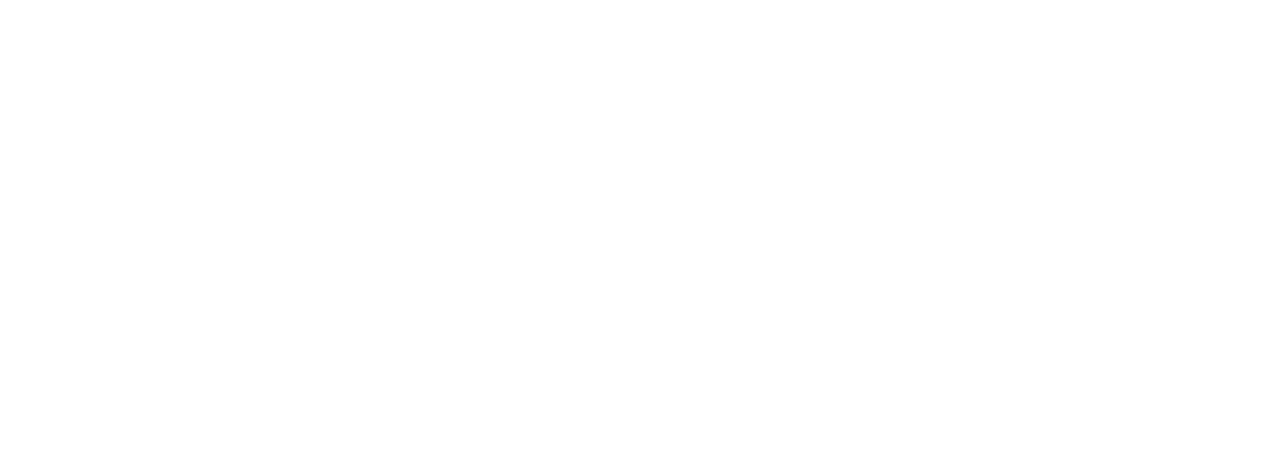
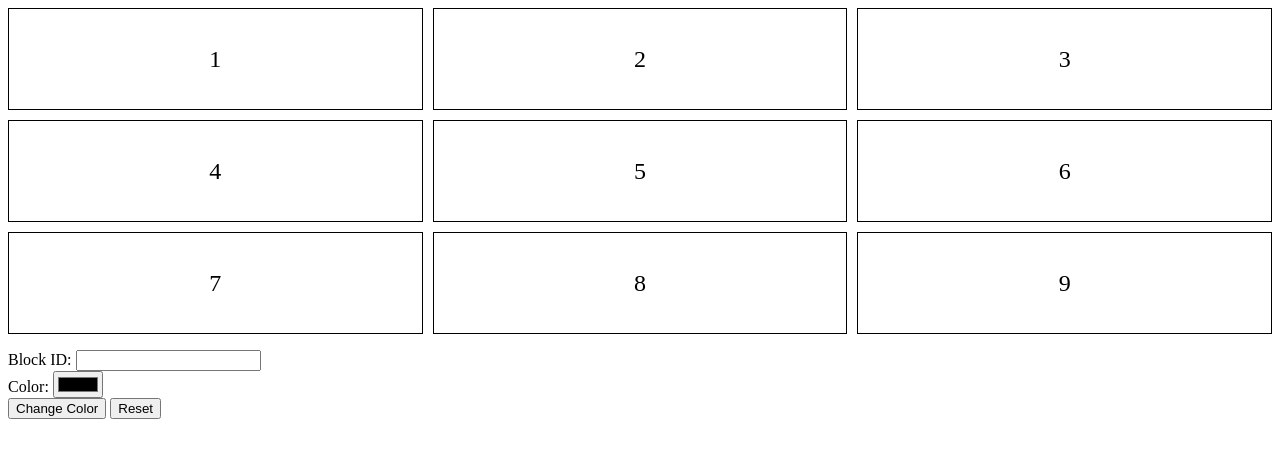
Before and after one commit to acciojob/Replit-Asian-Paints-nvnKr09, a website: page main.html in a window 1280 px wide. Drawn offline with Linux system fonts and the light colour scheme.

Commit message:
created a submission

```diff
--- a/main.html
+++ b/main.html
@@ -7,6 +7,29 @@
 </head>
 
 <body>
+
+  <div id="grid-container">
+    <div id="1" class="grid-item">1</div>
+    <div id="2" class="grid-item">2</div>
+    <div id="3" class="grid-item">3</div>
+    <div id="4" class="grid-item">4</div>
+    <div id="5" class="grid-item">5</div>
+    <div id="6" class="grid-item">6</div>
+    <div id="7" class="grid-item">7</div>
+    <div id="8" class="grid-item">8</div>
+    <div id="9" class="grid-item">9</div>
+  </div>
+
+	<div>
+    <label for="block_id">Block ID:</label>
+    <input type="text" id="block_id">
+  </div>
+  <div>
+    <label for="color_id">Color:</label>
+    <input type="color" id="color_id">
+  </div>
+  <button id="change_button">Change Color</button>
+  <button id="reset">Reset</button>
 	<!-- the entire body must be written by student -->
     <script type="text/javascript" src="./script.js">
 </script>
--- a/script.js
+++ b/script.js
@@ -1 +1,31 @@
 //your JS code here. If required.
+document.addEventListener("DOMContentLoaded", function () {
+      const changeColorButton = document.getElementById("change_button");
+      const resetButton = document.getElementById("reset");
+      const blockIdInput = document.getElementById("block_id");
+      const colorInput = document.getElementById("color_id");
+      const gridItems = document.querySelectorAll(".grid-item");
+
+      changeColorButton.addEventListener("click", function () {
+        const blockId = blockIdInput.value;
+        const color = colorInput.value;
+
+        // Reset background color for all grid items to transparent
+        gridItems.forEach(item => {
+          item.style.backgroundColor = "transparent";
+        });
+
+        // Change the background color of the specified block ID
+        const targetBlock = document.getElementById(blockId);
+        if (targetBlock) {
+          targetBlock.style.backgroundColor = color;
+        }
+      });
+
+      resetButton.addEventListener("click", function () {
+        // Reset background color for all grid items to transparent
+        gridItems.forEach(item => {
+          item.style.backgroundColor = "transparent";
+        });
+      });
+    });
--- a/styles.css
+++ b/styles.css
@@ -1 +1,15 @@
 /*  your css code here. If applicable */
+#grid-container {
+      display: grid;
+      grid-template-columns: repeat(3, 1fr);
+      gap: 10px;
+	margin-bottom:1rem;
+    }
+
+    .grid-item {
+      border: 1px solid #000;
+      text-align: center;
+      line-height: 100px;
+      font-size: 1.5em;
+      background-color: transparent;
+    }
```
